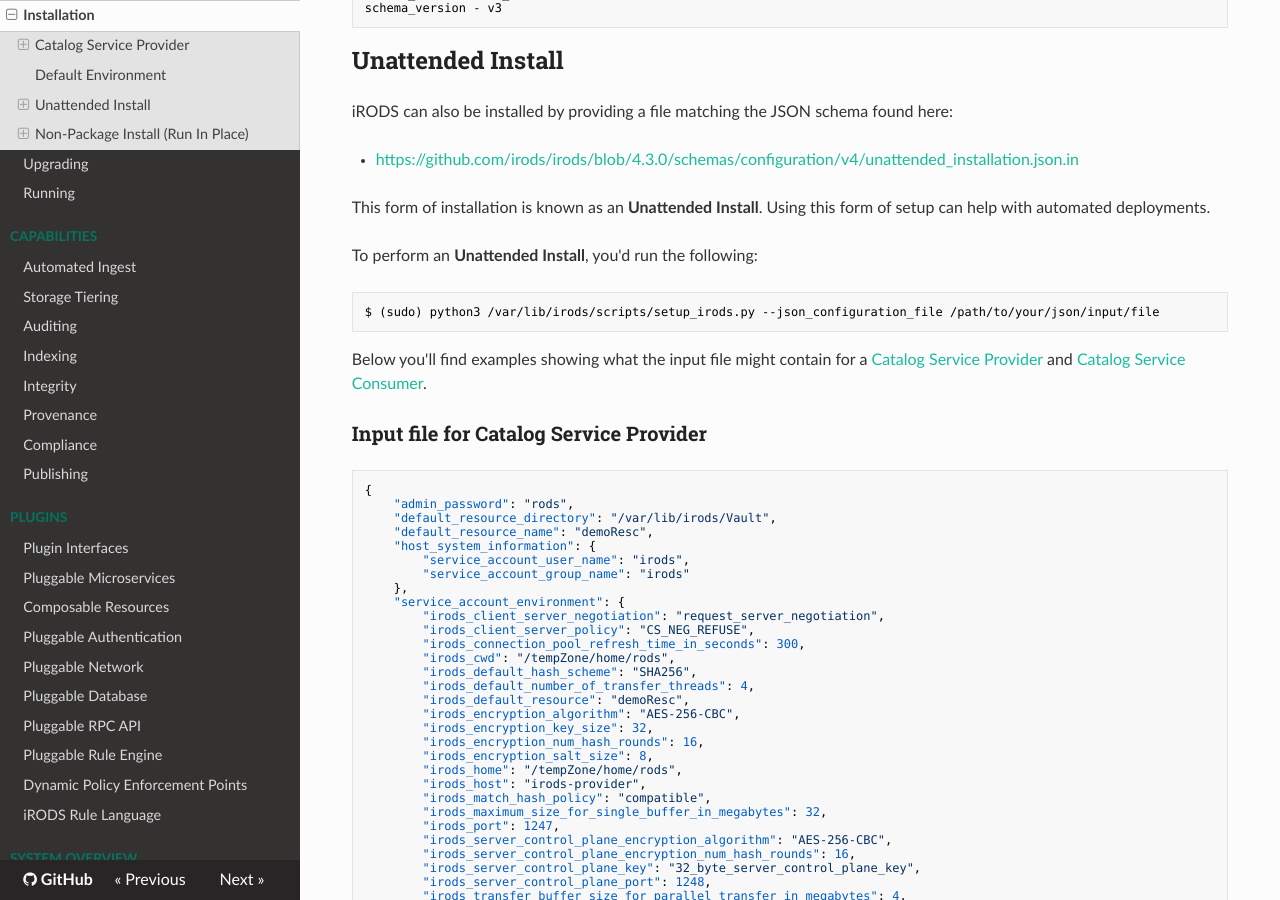
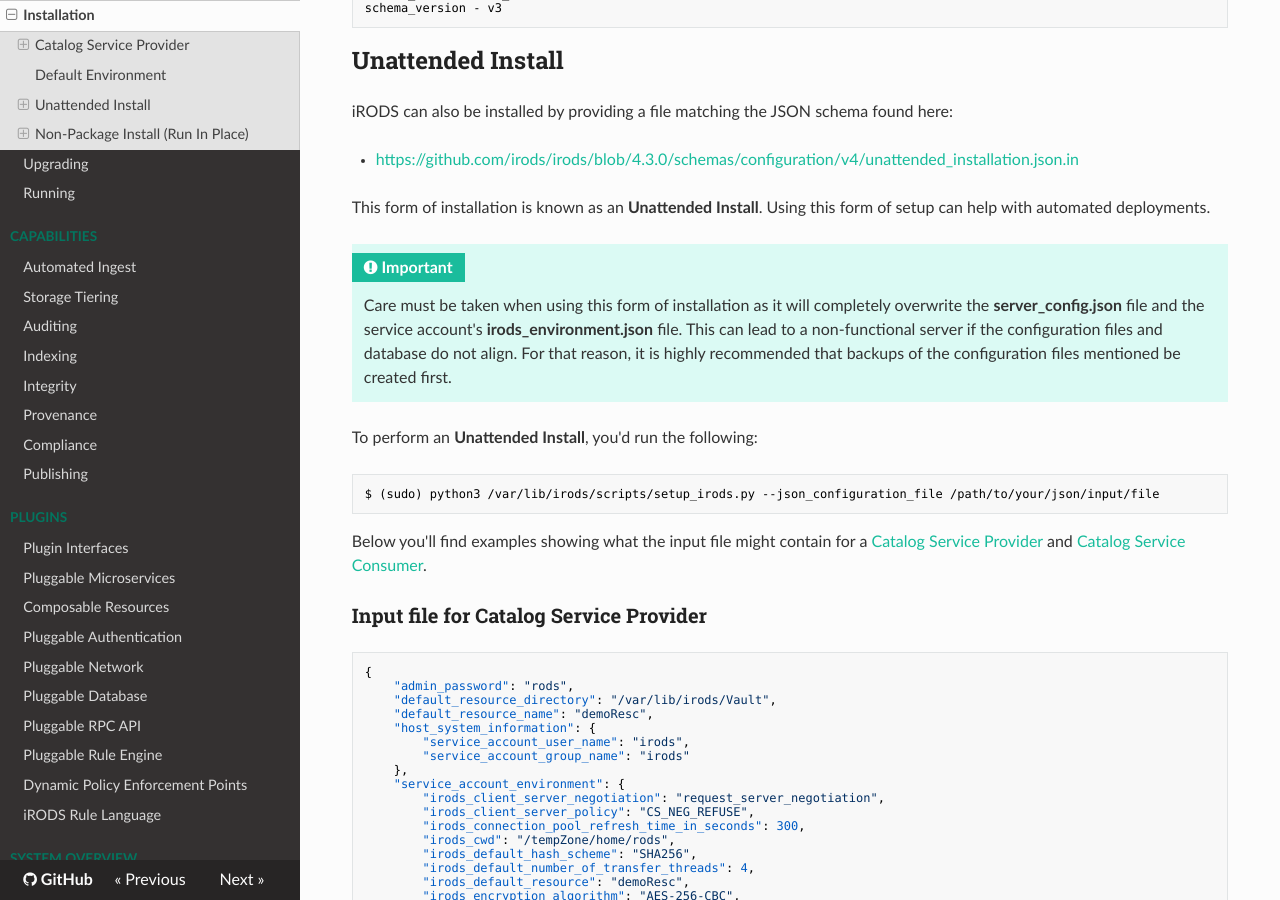
Before and after one commit to irods/irods_docs, an MkDocs documentation site: the page built from docs/getting_started/installation.md, in a window 1280 px wide and 900 px high, scrolled down 4427 px. Built offline with MkDocs 1.6.1, drawn with Linux system fonts in a browser that asks for light colours; nearby versions of some CDN libraries.

Commit message:
[irods/irods#6719] Add note about overwrite behavior of unattended installations.

````diff
--- a/docs/getting_started/installation.md
+++ b/docs/getting_started/installation.md
@@ -187,6 +187,9 @@
 - [https://github.com/irods/irods/blob/4.3.0/schemas/configuration/v4/unattended_installation.json.in](https://github.com/irods/irods/blob/4.3.0/schemas/configuration/v4/unattended_installation.json.in)
 
 This form of installation is known as an **Unattended Install**. Using this form of setup can help with automated deployments.
+
+!!! Important
+    Care must be taken when using this form of installation as it will completely overwrite the **server_config.json** file and the service account's **irods_environment.json** file. This can lead to a non-functional server if the configuration files and database do not align. For that reason, it is highly recommended that backups of the configuration files mentioned be created first.
 
 To perform an **Unattended Install**, you'd run the following:
 ```bash
````
